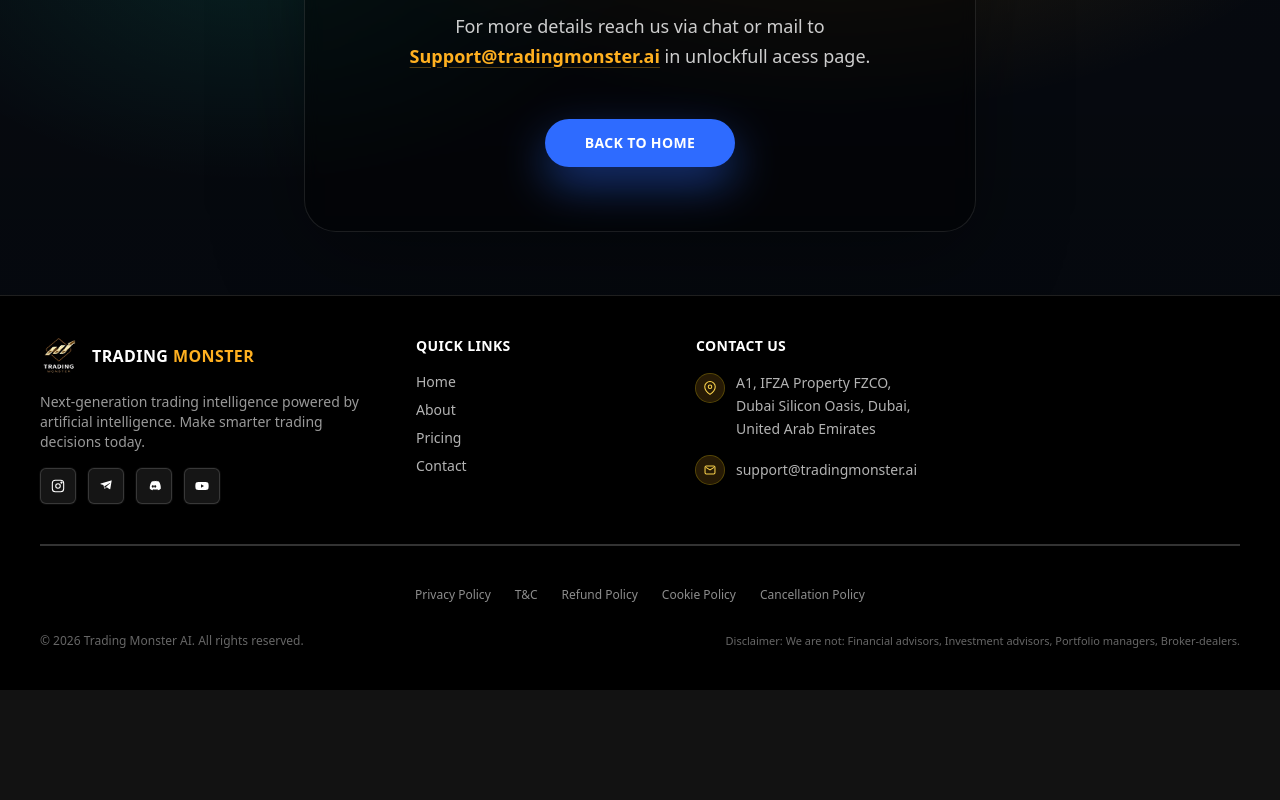
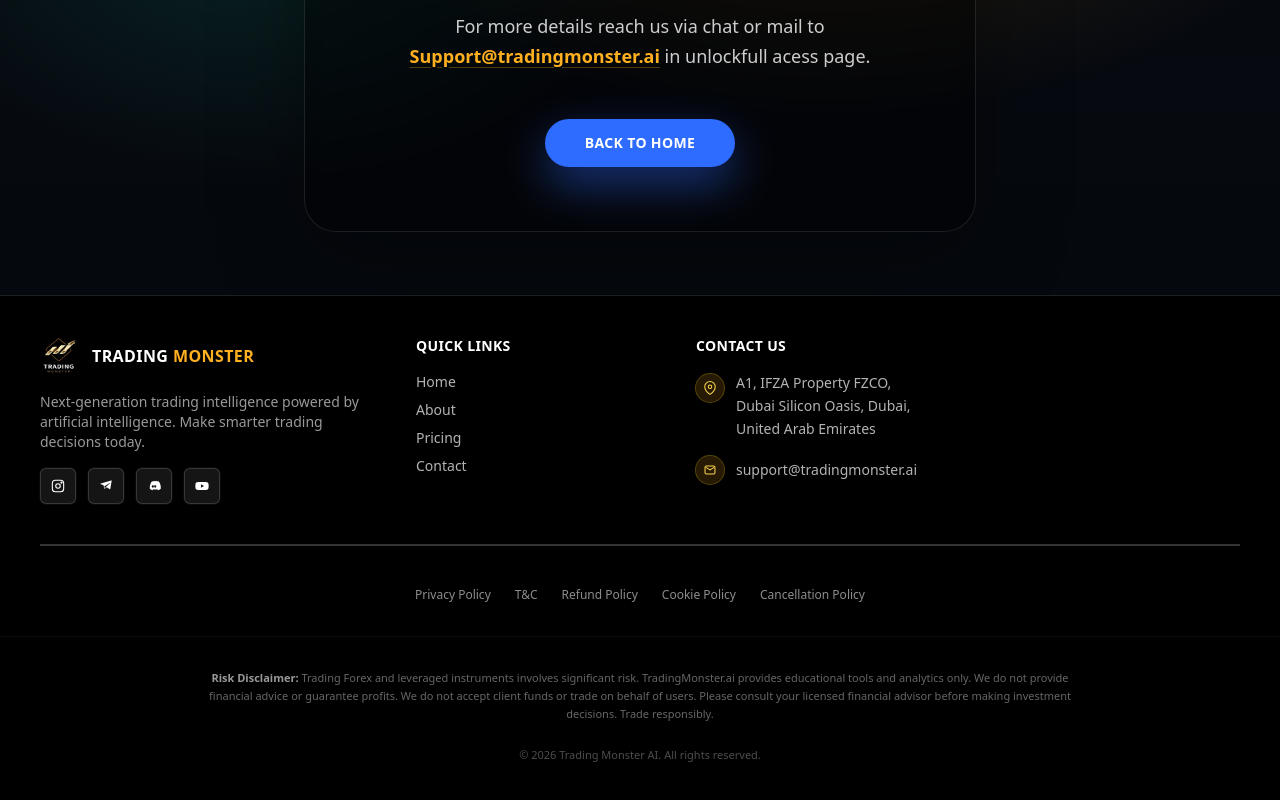
Before and after one commit to Rathees20/Trading--Monster, a React (Vite) app: page /thank-you in a window 1280 px wide. Shown: the part 562-1362 px from the top of the page. Before the commit the page ends 1252 px from the top, so only its background shows below. Built offline with nearby package versions, Linux system fonts and the light colour scheme.

Commit message:
Update TradingMonsterFooter.jsx

```diff
--- a/src/components/TradingMonsterFooter.jsx
+++ b/src/components/TradingMonsterFooter.jsx
@@ -206,13 +206,14 @@ export default function TradingMonsterFooter() {
       </div>
 
       {/* Full-width copyright + risk text */}
-      <div className="mt-4 pt-3 text-[12px] text-white/40 flex flex-col gap-3 px-4 sm:flex-row sm:items-center sm:justify-between sm:px-8 lg:px-10">
-        <div className="text-left">
-          © {new Date().getFullYear()} Trading Monster AI. All rights reserved.
-        </div>
-        <div className="text-[11px] leading-4 text-white/40 text-left sm:text-right">
-          Disclaimer: We are not: Financial advisors, Investment advisors, Portfolio
-          managers, Broker-dealers.
+      <div className="mt-8 border-t border-white/5 pt-8 px-4 sm:px-8 lg:px-10">
+        <div className="mx-auto max-w-4xl text-center">
+          <p className="text-[11px] leading-relaxed text-white/40">
+            <span className="font-bold text-white/60">Risk Disclaimer:</span> Trading Forex and leveraged instruments involves significant risk. TradingMonster.ai provides educational tools and analytics only. We do not provide financial advice or guarantee profits. We do not accept client funds or trade on behalf of users. Please consult your licensed financial advisor before making investment decisions. Trade responsibly.
+          </p>
+          <div className="mt-6 text-[11px] text-white/30">
+            © {new Date().getFullYear()} Trading Monster AI. All rights reserved.
+          </div>
         </div>
       </div>
     </footer>
```
